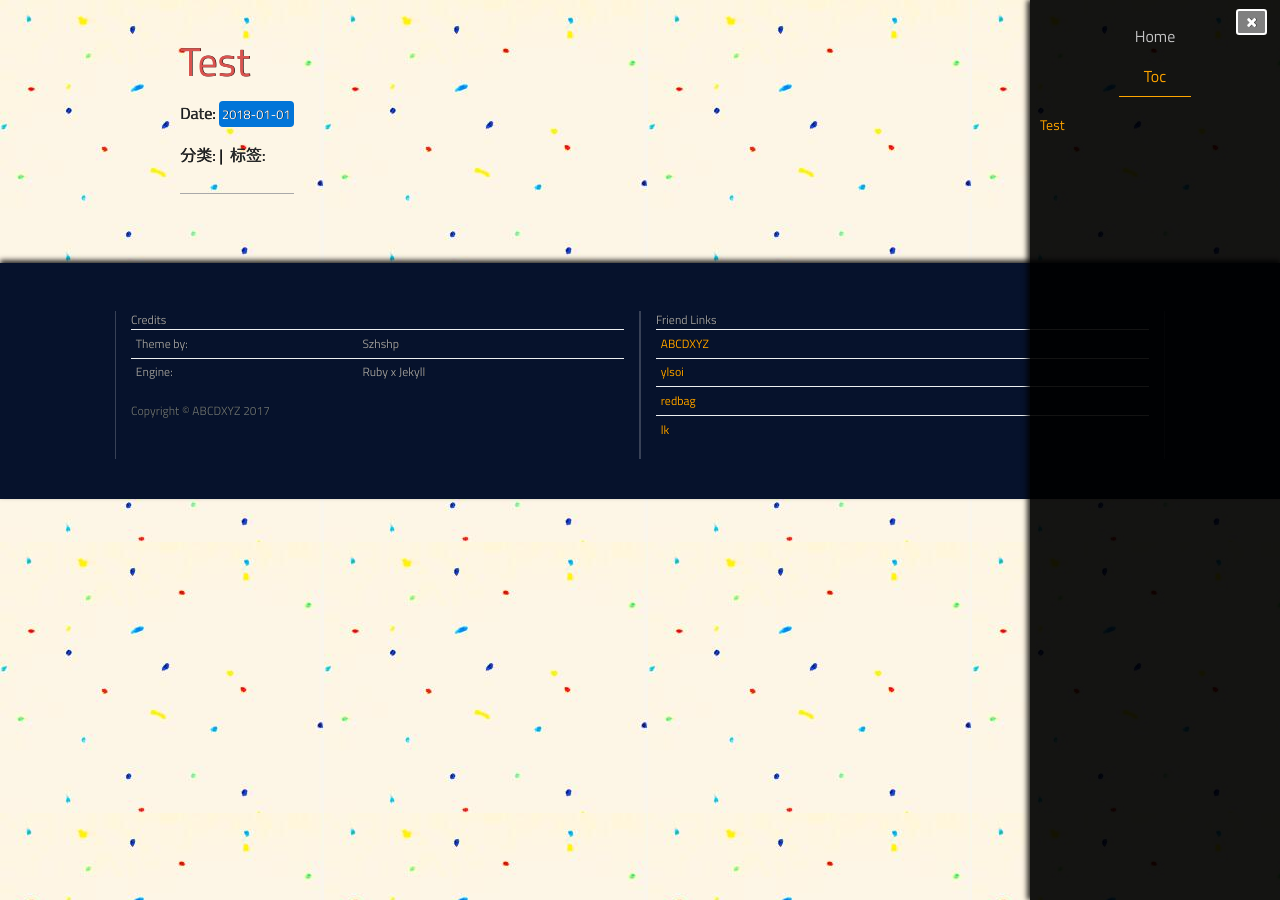
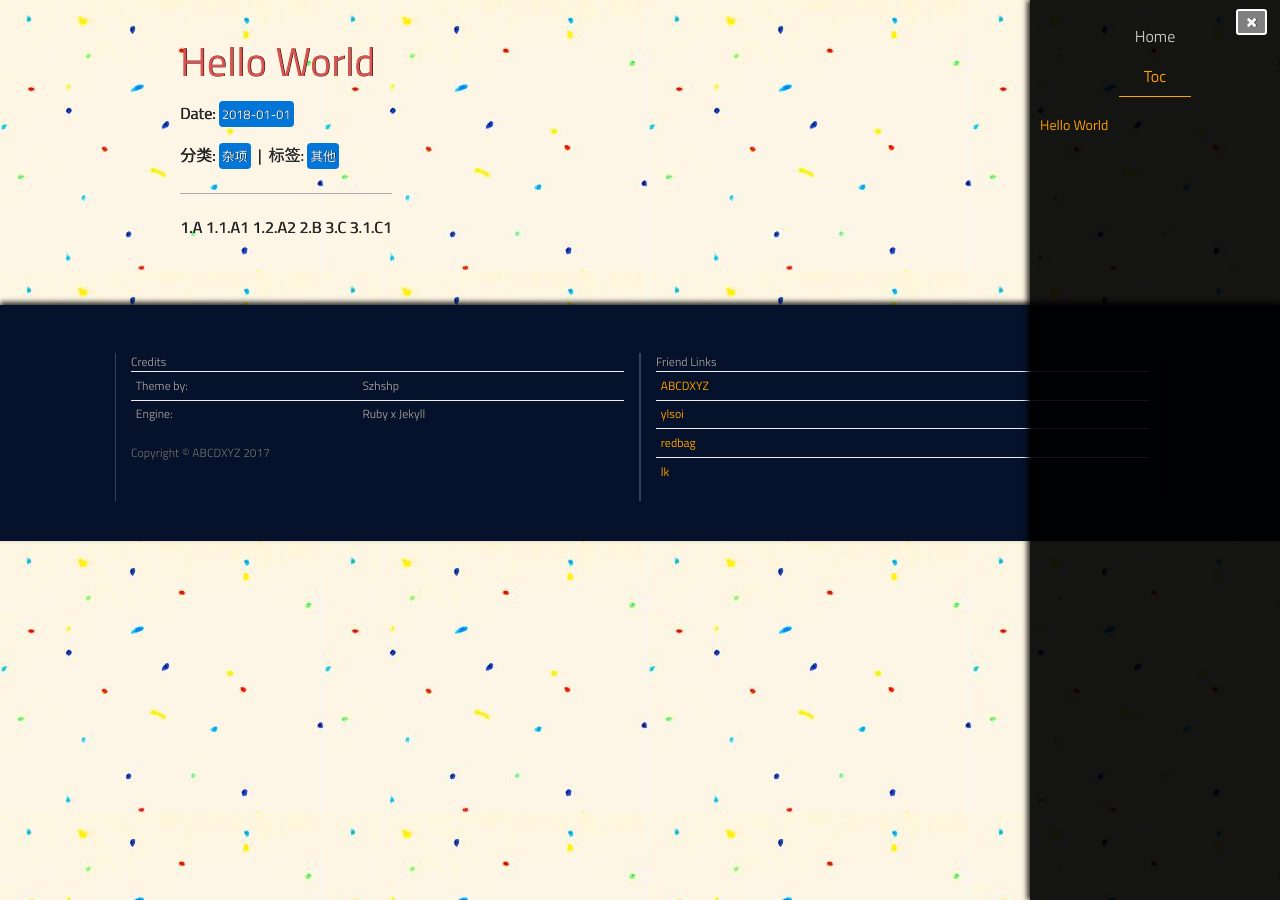
Before and after one commit to abcdxyzs/ABCDXYZs.blog.backup, a Jekyll site: the page built from _posts/2018-1-1-Test.md, in a window 1280 px wide. Built offline with Jekyll 4.4.1, drawn with Linux system fonts in a browser that asks for light colours; our own code applies the rules of GitHub Pages for plain Markdown files; comment, search, counter and statistics services are not loaded.

Commit message:
statement

```diff
--- a/Gym.html
+++ /dev/null
@@ -1,3 +0,0 @@
----
-layout: about
----
--- a/_includes/nav-links.html
+++ b/_includes/nav-links.html
@@ -36,6 +36,12 @@
             About
         </a>
     </li>
+	<li title="休闲">
+        <a href="{{site.url}}{{site.baseurl}}/gym.html" >
+            <i class="fa fa-users" aria-hidden="true"></i>
+            Gym
+        </a>
+    </li>
     <li title="搜索">
     	<a class="navbartext" href="#search" id="cb-search-btn" style="">
 			<i class="fa fa-search" aria-hidden="true"></i>
--- a/_posts/2018-1-1-Test.md
+++ b/_posts/2018-1-1-Test.md
@@ -0,0 +1,15 @@
+---
+layout: post
+title: Hello World
+tag: [其他]
+category: [杂项]
+stickie: true
+intro: test
+---
+
+1.A
+1.1.A1
+1.2.A2
+2.B
+3.C
+3.1.C1
--- /dev/null
+++ b/gym.html
@@ -0,0 +1,6 @@
+---
+title: Gym
+layout: about
+---
+
+<p>健美</p>
```
